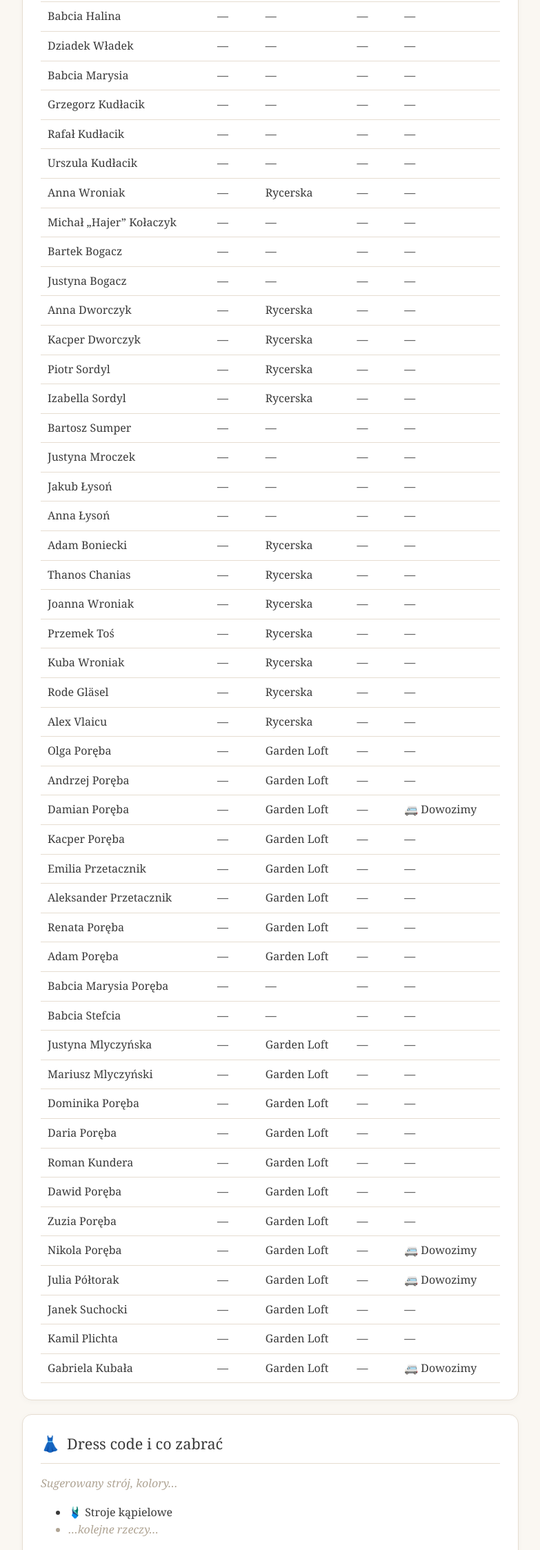
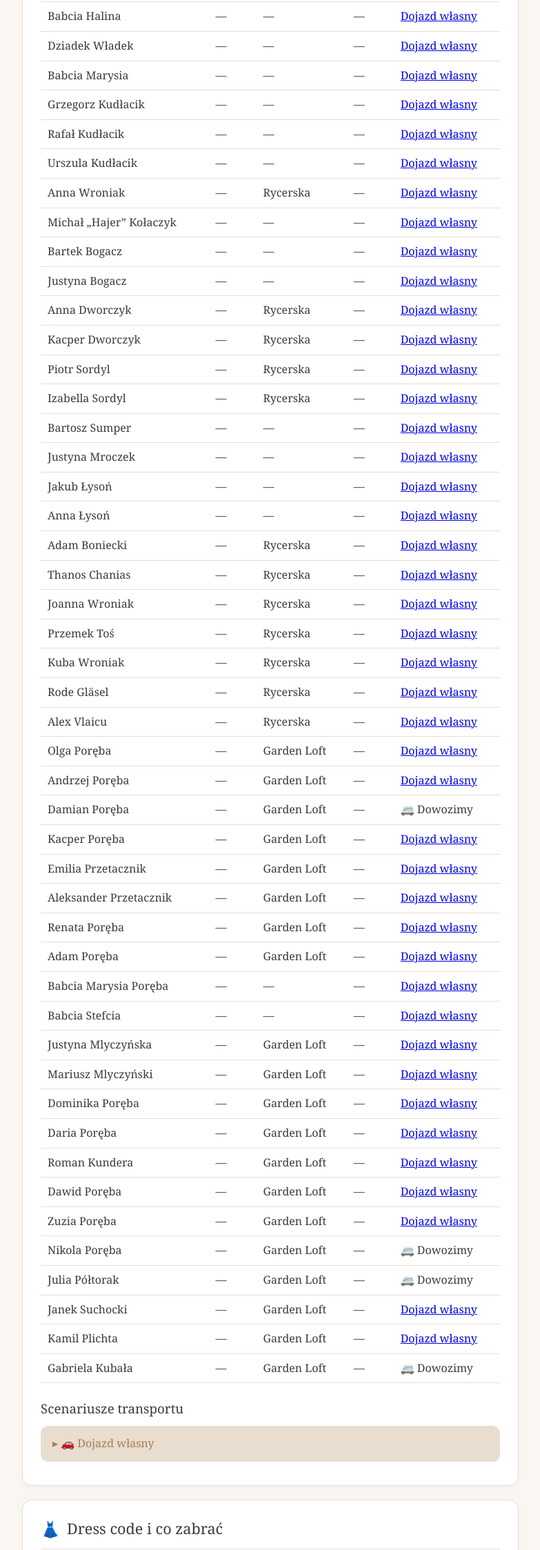
Before and after one commit to EasyL0ver/wesele-info, a plain HTML site: page index.html in a window 1280 px wide. Shown: the part 1262-3509 px from the top of the page at 69% size, without its empty margins (248-1031 px from the left). Drawn offline with Linux system fonts and the light colour scheme.

Commit message:
Add expandable transport scenarios; link self-transport guests

```diff
--- a/index.html
+++ b/index.html
@@ -81,11 +81,32 @@
       font-size:.8rem;
       margin-top:40px;
     }
+    /* --- Rozwijane scenariusze transportu --- */
+    details.scenario{
+      border:1px solid var(--line);
+      border-radius:10px;
+      margin:10px 0;
+      overflow:hidden;
+      background:#fff;
+    }
+    details.scenario > summary{
+      cursor:pointer;
+      padding:12px 16px;
+      font-size:1rem;
+      color:var(--accent);
+      background:var(--accent-soft);
+      list-style:none;
+    }
+    details.scenario > summary::-webkit-details-marker{display:none}
+    details.scenario > summary::before{content:"▸ ";}
+    details.scenario[open] > summary::before{content:"▾ ";}
+    details.scenario .body{padding:14px 16px}
     /* --- Druk --- */
     @media print{
       body{background:#fff}
       section.card{box-shadow:none;break-inside:avoid;page-break-inside:avoid}
       .wrap{max-width:100%}
+      details.scenario[open] .body,details.scenario .body{display:block}
     }
   </style>
 </head>
@@ -121,61 +142,67 @@
           <tr><th>Gość</th><th>Stolik</th><th>Nocleg</th><th>Pokój</th><th>Transport</th></tr>
         </thead>
         <tbody>
-          <tr><td>Dariusz Kudłacik</td><td>—</td><td>—</td><td>—</td><td>—</td></tr>
-          <tr><td>Beata Korpacka</td><td>—</td><td>—</td><td>—</td><td>—</td></tr>
-          <tr><td>Karolina Korpacka</td><td>—</td><td>—</td><td>—</td><td>—</td></tr>
-          <tr><td>Katarzyna Gągola</td><td>—</td><td>—</td><td>—</td><td>—</td></tr>
-          <tr><td>Paweł Mrzygłod</td><td>—</td><td>—</td><td>—</td><td>—</td></tr>
-          <tr><td>Dziadek Roman</td><td>—</td><td>—</td><td>—</td><td>—</td></tr>
-          <tr><td>Babcia Halina</td><td>—</td><td>—</td><td>—</td><td>—</td></tr>
-          <tr><td>Dziadek Władek</td><td>—</td><td>—</td><td>—</td><td>—</td></tr>
-          <tr><td>Babcia Marysia</td><td>—</td><td>—</td><td>—</td><td>—</td></tr>
-          <tr><td>Grzegorz Kudłacik</td><td>—</td><td>—</td><td>—</td><td>—</td></tr>
-          <tr><td>Rafał Kudłacik</td><td>—</td><td>—</td><td>—</td><td>—</td></tr>
-          <tr><td>Urszula Kudłacik</td><td>—</td><td>—</td><td>—</td><td>—</td></tr>
-          <tr><td>Anna Wroniak</td><td>—</td><td>Rycerska</td><td>—</td><td>—</td></tr>
-          <tr><td>Michał „Hajer” Kołaczyk</td><td>—</td><td>—</td><td>—</td><td>—</td></tr>
-          <tr><td>Bartek Bogacz</td><td>—</td><td>—</td><td>—</td><td>—</td></tr>
-          <tr><td>Justyna Bogacz</td><td>—</td><td>—</td><td>—</td><td>—</td></tr>
-          <tr><td>Anna Dworczyk</td><td>—</td><td>Rycerska</td><td>—</td><td>—</td></tr>
-          <tr><td>Kacper Dworczyk</td><td>—</td><td>Rycerska</td><td>—</td><td>—</td></tr>
-          <tr><td>Piotr Sordyl</td><td>—</td><td>Rycerska</td><td>—</td><td>—</td></tr>
-          <tr><td>Izabella Sordyl</td><td>—</td><td>Rycerska</td><td>—</td><td>—</td></tr>
-          <tr><td>Bartosz Sumper</td><td>—</td><td>—</td><td>—</td><td>—</td></tr>
-          <tr><td>Justyna Mroczek</td><td>—</td><td>—</td><td>—</td><td>—</td></tr>
-          <tr><td>Jakub Łysoń</td><td>—</td><td>—</td><td>—</td><td>—</td></tr>
-          <tr><td>Anna Łysoń</td><td>—</td><td>—</td><td>—</td><td>—</td></tr>
-          <tr><td>Adam Boniecki</td><td>—</td><td>Rycerska</td><td>—</td><td>—</td></tr>
-          <tr><td>Thanos Chanias</td><td>—</td><td>Rycerska</td><td>—</td><td>—</td></tr>
-          <tr><td>Joanna Wroniak</td><td>—</td><td>Rycerska</td><td>—</td><td>—</td></tr>
-          <tr><td>Przemek Toś</td><td>—</td><td>Rycerska</td><td>—</td><td>—</td></tr>
-          <tr><td>Kuba Wroniak</td><td>—</td><td>Rycerska</td><td>—</td><td>—</td></tr>
-          <tr><td>Rode Gläsel</td><td>—</td><td>Rycerska</td><td>—</td><td>—</td></tr>
-          <tr><td>Alex Vlaicu</td><td>—</td><td>Rycerska</td><td>—</td><td>—</td></tr>
-          <tr><td>Olga Poręba</td><td>—</td><td>Garden Loft</td><td>—</td><td>—</td></tr>
-          <tr><td>Andrzej Poręba</td><td>—</td><td>Garden Loft</td><td>—</td><td>—</td></tr>
+          <tr><td>Dariusz Kudłacik</td><td>—</td><td>—</td><td>—</td><td><a href="#s-wlasny" class="scen-link">Dojazd własny</a></td></tr>
+          <tr><td>Beata Korpacka</td><td>—</td><td>—</td><td>—</td><td><a href="#s-wlasny" class="scen-link">Dojazd własny</a></td></tr>
+          <tr><td>Karolina Korpacka</td><td>—</td><td>—</td><td>—</td><td><a href="#s-wlasny" class="scen-link">Dojazd własny</a></td></tr>
+          <tr><td>Katarzyna Gągola</td><td>—</td><td>—</td><td>—</td><td><a href="#s-wlasny" class="scen-link">Dojazd własny</a></td></tr>
+          <tr><td>Paweł Mrzygłod</td><td>—</td><td>—</td><td>—</td><td><a href="#s-wlasny" class="scen-link">Dojazd własny</a></td></tr>
+          <tr><td>Dziadek Roman</td><td>—</td><td>—</td><td>—</td><td><a href="#s-wlasny" class="scen-link">Dojazd własny</a></td></tr>
+          <tr><td>Babcia Halina</td><td>—</td><td>—</td><td>—</td><td><a href="#s-wlasny" class="scen-link">Dojazd własny</a></td></tr>
+          <tr><td>Dziadek Władek</td><td>—</td><td>—</td><td>—</td><td><a href="#s-wlasny" class="scen-link">Dojazd własny</a></td></tr>
+          <tr><td>Babcia Marysia</td><td>—</td><td>—</td><td>—</td><td><a href="#s-wlasny" class="scen-link">Dojazd własny</a></td></tr>
+          <tr><td>Grzegorz Kudłacik</td><td>—</td><td>—</td><td>—</td><td><a href="#s-wlasny" class="scen-link">Dojazd własny</a></td></tr>
+          <tr><td>Rafał Kudłacik</td><td>—</td><td>—</td><td>—</td><td><a href="#s-wlasny" class="scen-link">Dojazd własny</a></td></tr>
+          <tr><td>Urszula Kudłacik</td><td>—</td><td>—</td><td>—</td><td><a href="#s-wlasny" class="scen-link">Dojazd własny</a></td></tr>
+          <tr><td>Anna Wroniak</td><td>—</td><td>Rycerska</td><td>—</td><td><a href="#s-wlasny" class="scen-link">Dojazd własny</a></td></tr>
+          <tr><td>Michał „Hajer” Kołaczyk</td><td>—</td><td>—</td><td>—</td><td><a href="#s-wlasny" class="scen-link">Dojazd własny</a></td></tr>
+          <tr><td>Bartek Bogacz</td><td>—</td><td>—</td><td>—</td><td><a href="#s-wlasny" class="scen-link">Dojazd własny</a></td></tr>
+          <tr><td>Justyna Bogacz</td><td>—</td><td>—</td><td>—</td><td><a href="#s-wlasny" class="scen-link">Dojazd własny</a></td></tr>
+          <tr><td>Anna Dworczyk</td><td>—</td><td>Rycerska</td><td>—</td><td><a href="#s-wlasny" class="scen-link">Dojazd własny</a></td></tr>
+          <tr><td>Kacper Dworczyk</td><td>—</td><td>Rycerska</td><td>—</td><td><a href="#s-wlasny" class="scen-link">Dojazd własny</a></td></tr>
+          <tr><td>Piotr Sordyl</td><td>—</td><td>Rycerska</td><td>—</td><td><a href="#s-wlasny" class="scen-link">Dojazd własny</a></td></tr>
+          <tr><td>Izabella Sordyl</td><td>—</td><td>Rycerska</td><td>—</td><td><a href="#s-wlasny" class="scen-link">Dojazd własny</a></td></tr>
+          <tr><td>Bartosz Sumper</td><td>—</td><td>—</td><td>—</td><td><a href="#s-wlasny" class="scen-link">Dojazd własny</a></td></tr>
+          <tr><td>Justyna Mroczek</td><td>—</td><td>—</td><td>—</td><td><a href="#s-wlasny" class="scen-link">Dojazd własny</a></td></tr>
+          <tr><td>Jakub Łysoń</td><td>—</td><td>—</td><td>—</td><td><a href="#s-wlasny" class="scen-link">Dojazd własny</a></td></tr>
+          <tr><td>Anna Łysoń</td><td>—</td><td>—</td><td>—</td><td><a href="#s-wlasny" class="scen-link">Dojazd własny</a></td></tr>
+          <tr><td>Adam Boniecki</td><td>—</td><td>Rycerska</td><td>—</td><td><a href="#s-wlasny" class="scen-link">Dojazd własny</a></td></tr>
+          <tr><td>Thanos Chanias</td><td>—</td><td>Rycerska</td><td>—</td><td><a href="#s-wlasny" class="scen-link">Dojazd własny</a></td></tr>
+          <tr><td>Joanna Wroniak</td><td>—</td><td>Rycerska</td><td>—</td><td><a href="#s-wlasny" class="scen-link">Dojazd własny</a></td></tr>
+          <tr><td>Przemek Toś</td><td>—</td><td>Rycerska</td><td>—</td><td><a href="#s-wlasny" class="scen-link">Dojazd własny</a></td></tr>
+          <tr><td>Kuba Wroniak</td><td>—</td><td>Rycerska</td><td>—</td><td><a href="#s-wlasny" class="scen-link">Dojazd własny</a></td></tr>
+          <tr><td>Rode Gläsel</td><td>—</td><td>Rycerska</td><td>—</td><td><a href="#s-wlasny" class="scen-link">Dojazd własny</a></td></tr>
+          <tr><td>Alex Vlaicu</td><td>—</td><td>Rycerska</td><td>—</td><td><a href="#s-wlasny" class="scen-link">Dojazd własny</a></td></tr>
+          <tr><td>Olga Poręba</td><td>—</td><td>Garden Loft</td><td>—</td><td><a href="#s-wlasny" class="scen-link">Dojazd własny</a></td></tr>
+          <tr><td>Andrzej Poręba</td><td>—</td><td>Garden Loft</td><td>—</td><td><a href="#s-wlasny" class="scen-link">Dojazd własny</a></td></tr>
           <tr><td>Damian Poręba</td><td>—</td><td>Garden Loft</td><td>—</td><td>🚐 Dowozimy</td></tr>
-          <tr><td>Kacper Poręba</td><td>—</td><td>Garden Loft</td><td>—</td><td>—</td></tr>
-          <tr><td>Emilia Przetacznik</td><td>—</td><td>Garden Loft</td><td>—</td><td>—</td></tr>
-          <tr><td>Aleksander Przetacznik</td><td>—</td><td>Garden Loft</td><td>—</td><td>—</td></tr>
-          <tr><td>Renata Poręba</td><td>—</td><td>Garden Loft</td><td>—</td><td>—</td></tr>
-          <tr><td>Adam Poręba</td><td>—</td><td>Garden Loft</td><td>—</td><td>—</td></tr>
-          <tr><td>Babcia Marysia Poręba</td><td>—</td><td>—</td><td>—</td><td>—</td></tr>
-          <tr><td>Babcia Stefcia</td><td>—</td><td>—</td><td>—</td><td>—</td></tr>
-          <tr><td>Justyna Mlyczyńska</td><td>—</td><td>Garden Loft</td><td>—</td><td>—</td></tr>
-          <tr><td>Mariusz Mlyczyński</td><td>—</td><td>Garden Loft</td><td>—</td><td>—</td></tr>
-          <tr><td>Dominika Poręba</td><td>—</td><td>Garden Loft</td><td>—</td><td>—</td></tr>
-          <tr><td>Daria Poręba</td><td>—</td><td>Garden Loft</td><td>—</td><td>—</td></tr>
-          <tr><td>Roman Kundera</td><td>—</td><td>Garden Loft</td><td>—</td><td>—</td></tr>
-          <tr><td>Dawid Poręba</td><td>—</td><td>Garden Loft</td><td>—</td><td>—</td></tr>
-          <tr><td>Zuzia Poręba</td><td>—</td><td>Garden Loft</td><td>—</td><td>—</td></tr>
+          <tr><td>Kacper Poręba</td><td>—</td><td>Garden Loft</td><td>—</td><td><a href="#s-wlasny" class="scen-link">Dojazd własny</a></td></tr>
+          <tr><td>Emilia Przetacznik</td><td>—</td><td>Garden Loft</td><td>—</td><td><a href="#s-wlasny" class="scen-link">Dojazd własny</a></td></tr>
+          <tr><td>Aleksander Przetacznik</td><td>—</td><td>Garden Loft</td><td>—</td><td><a href="#s-wlasny" class="scen-link">Dojazd własny</a></td></tr>
+          <tr><td>Renata Poręba</td><td>—</td><td>Garden Loft</td><td>—</td><td><a href="#s-wlasny" class="scen-link">Dojazd własny</a></td></tr>
+          <tr><td>Adam Poręba</td><td>—</td><td>Garden Loft</td><td>—</td><td><a href="#s-wlasny" class="scen-link">Dojazd własny</a></td></tr>
+          <tr><td>Babcia Marysia Poręba</td><td>—</td><td>—</td><td>—</td><td><a href="#s-wlasny" class="scen-link">Dojazd własny</a></td></tr>
+          <tr><td>Babcia Stefcia</td><td>—</td><td>—</td><td>—</td><td><a href="#s-wlasny" class="scen-link">Dojazd własny</a></td></tr>
+          <tr><td>Justyna Mlyczyńska</td><td>—</td><td>Garden Loft</td><td>—</td><td><a href="#s-wlasny" class="scen-link">Dojazd własny</a></td></tr>
+          <tr><td>Mariusz Mlyczyński</td><td>—</td><td>Garden Loft</td><td>—</td><td><a href="#s-wlasny" class="scen-link">Dojazd własny</a></td></tr>
+          <tr><td>Dominika Poręba</td><td>—</td><td>Garden Loft</td><td>—</td><td><a href="#s-wlasny" class="scen-link">Dojazd własny</a></td></tr>
+          <tr><td>Daria Poręba</td><td>—</td><td>Garden Loft</td><td>—</td><td><a href="#s-wlasny" class="scen-link">Dojazd własny</a></td></tr>
+          <tr><td>Roman Kundera</td><td>—</td><td>Garden Loft</td><td>—</td><td><a href="#s-wlasny" class="scen-link">Dojazd własny</a></td></tr>
+          <tr><td>Dawid Poręba</td><td>—</td><td>Garden Loft</td><td>—</td><td><a href="#s-wlasny" class="scen-link">Dojazd własny</a></td></tr>
+          <tr><td>Zuzia Poręba</td><td>—</td><td>Garden Loft</td><td>—</td><td><a href="#s-wlasny" class="scen-link">Dojazd własny</a></td></tr>
           <tr><td>Nikola Poręba</td><td>—</td><td>Garden Loft</td><td>—</td><td>🚐 Dowozimy</td></tr>
           <tr><td>Julia Półtorak</td><td>—</td><td>Garden Loft</td><td>—</td><td>🚐 Dowozimy</td></tr>
-          <tr><td>Janek Suchocki</td><td>—</td><td>Garden Loft</td><td>—</td><td>—</td></tr>
-          <tr><td>Kamil Plichta</td><td>—</td><td>Garden Loft</td><td>—</td><td>—</td></tr>
+          <tr><td>Janek Suchocki</td><td>—</td><td>Garden Loft</td><td>—</td><td><a href="#s-wlasny" class="scen-link">Dojazd własny</a></td></tr>
+          <tr><td>Kamil Plichta</td><td>—</td><td>Garden Loft</td><td>—</td><td><a href="#s-wlasny" class="scen-link">Dojazd własny</a></td></tr>
           <tr><td>Gabriela Kubała</td><td>—</td><td>Garden Loft</td><td>—</td><td>🚐 Dowozimy</td></tr>
         </tbody>
       </table>
+
+      <h3 style="font-weight:400;margin:22px 0 6px">Scenariusze transportu</h3>
+      <details class="scenario" id="s-wlasny">
+        <summary>🚗 Dojazd własny</summary>
+        <div class="body"><p class="placeholder">…tu wpiszemy szczegóły dojazdu własnego (adres, parking, mapa)…</p></div>
+      </details>
     </section>
 
     <section class="card" id="dresscode">
@@ -192,5 +219,15 @@
     </footer>
 
   </div>
+  <script>
+    function openTargetScenario(){
+      var id=location.hash.slice(1);
+      if(!id) return;
+      var el=document.getElementById(id);
+      if(el && el.tagName.toLowerCase()==="details"){ el.open=true; el.scrollIntoView({behavior:"smooth",block:"center"}); }
+    }
+    window.addEventListener("hashchange",openTargetScenario);
+    window.addEventListener("DOMContentLoaded",openTargetScenario);
+  </script>
 </body>
 </html>
```
